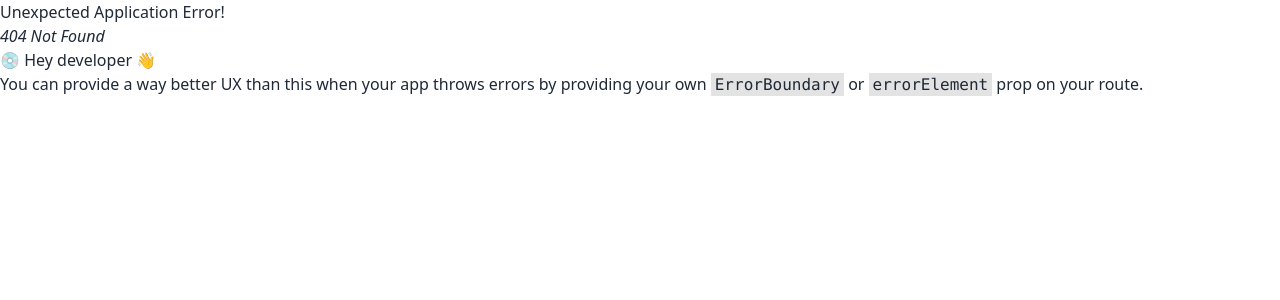
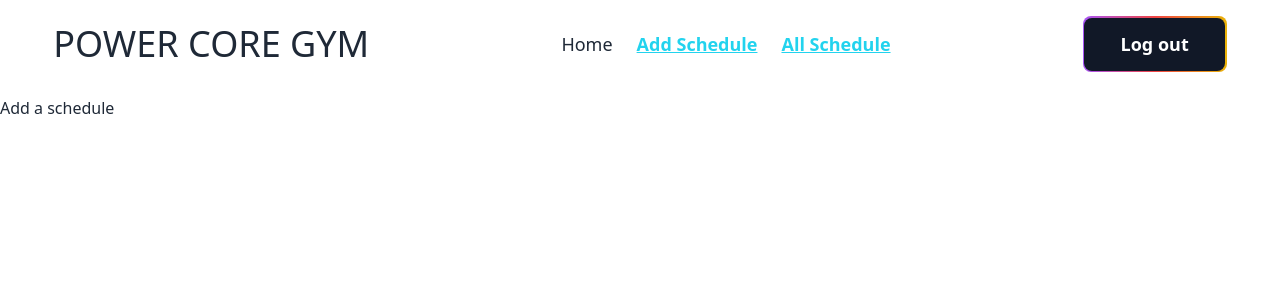
Before and after one commit to SK-Jabed/Power-Core-Gym-Client, a React (Vite) app: page /addSchedule in a window 1280 px wide. Before the commit this address had no page. Shown: the top 300 px of the page. Built offline with nearby package versions, Linux system fonts and the light colour scheme.

Commit message:
All Schedule and Add Schedule Pages Added

```diff
--- /dev/null
+++ b/src/pages/AddSchedule/AddSchedule.jsx
@@ -0,0 +1,11 @@
+import React from 'react';
+
+const AddSchedule = () => {
+    return (
+        <div>
+            Add a schedule
+        </div>
+    );
+};
+
+export default AddSchedule;
--- /dev/null
+++ b/src/pages/AllSchedule/AllSchedule.jsx
@@ -0,0 +1,11 @@
+import React from 'react';
+
+const AllSchedule = () => {
+    return (
+        <div>
+            All Schedule here
+        </div>
+    );
+};
+
+export default AllSchedule;
```
Also changed, not shown: src/routes/Router.jsx (+10 -0 lines).
